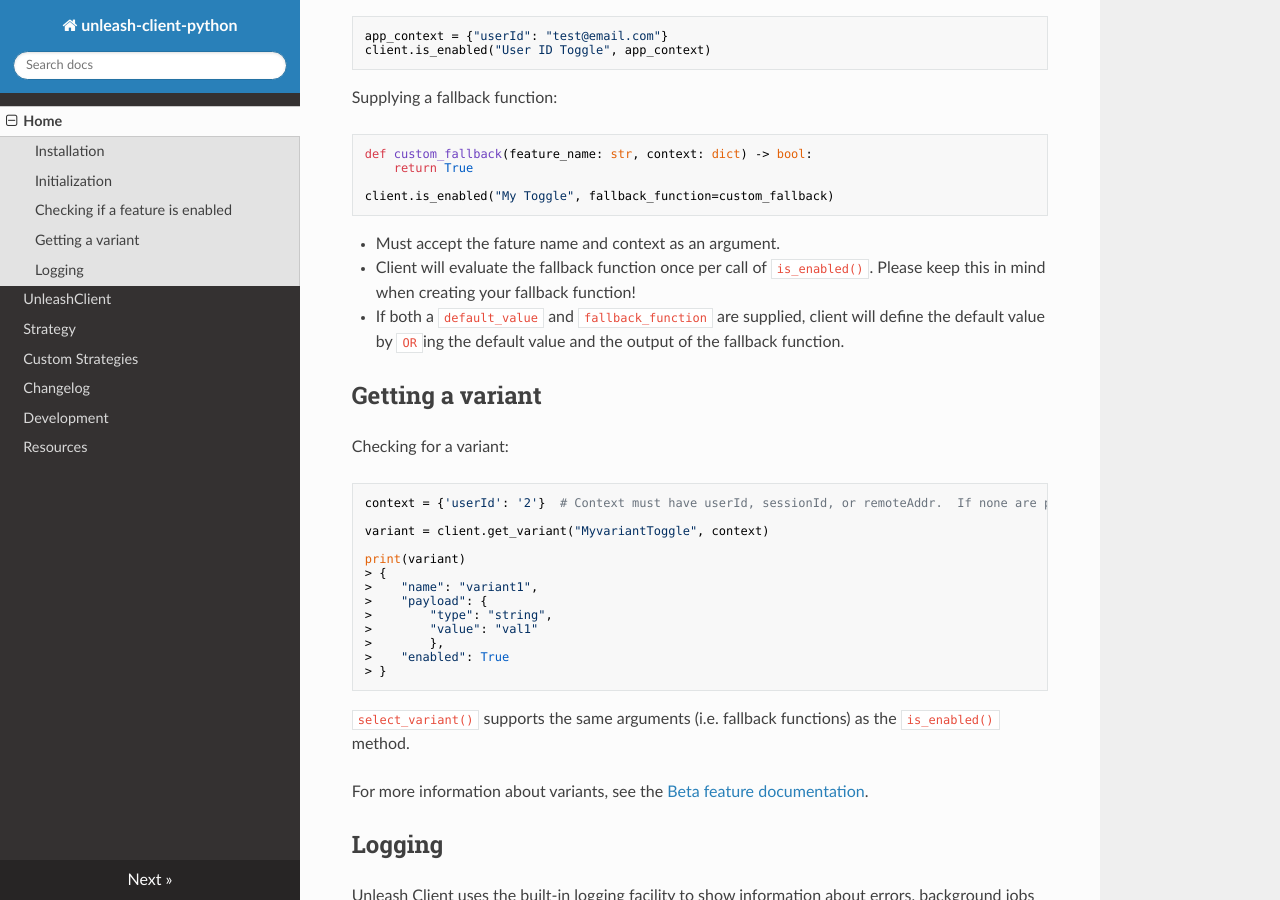
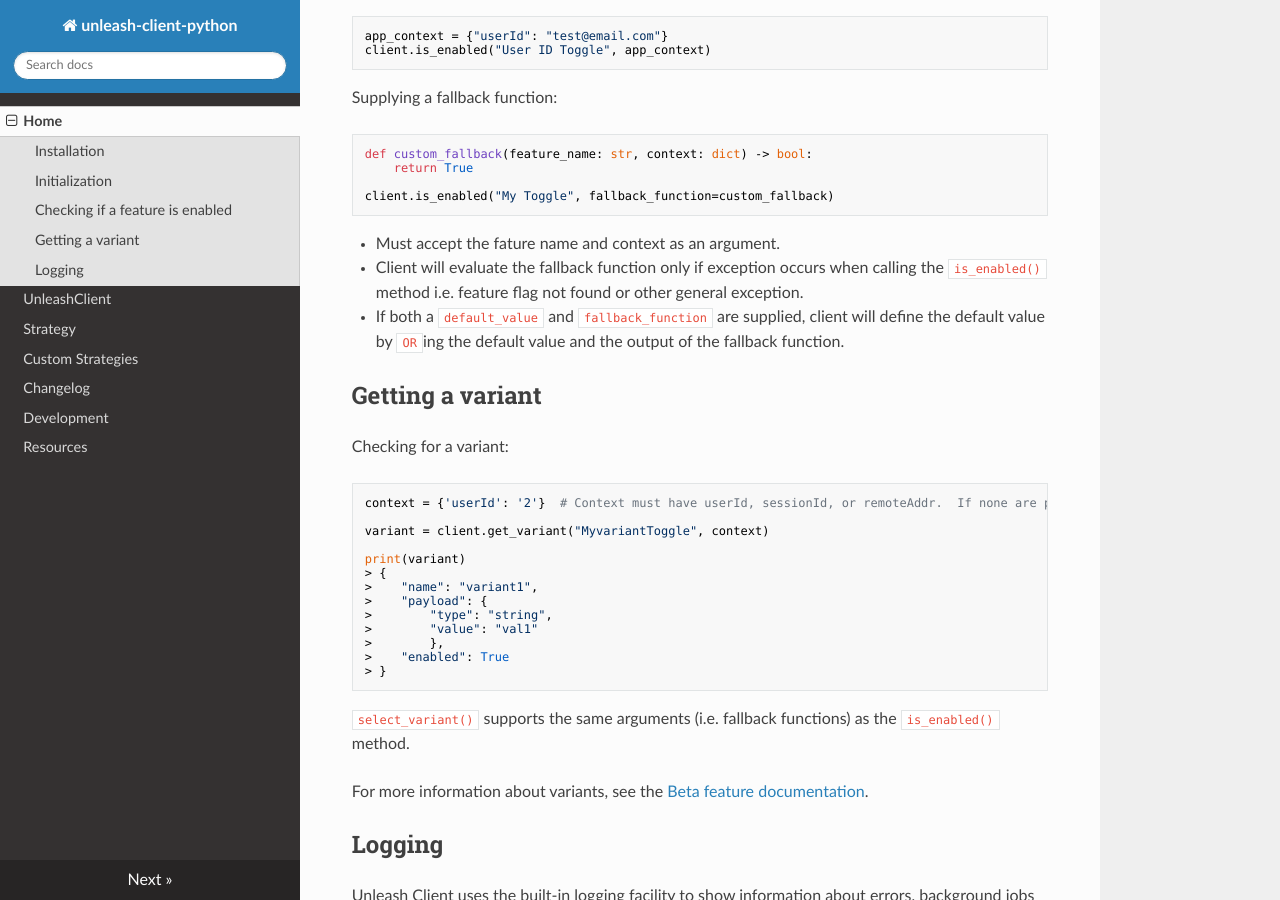
Before and after one commit to Unleash/unleash-client-python, an MkDocs documentation site: the page built from docs/index.md, in a window 1280 px wide and 900 px high, scrolled down 932 px. Built offline with MkDocs 1.6.1, drawn with Linux system fonts in a browser that asks for light colours; nearby versions of some CDN libraries.

Commit message:
Update documentation.

````diff
--- a/docs/index.md
+++ b/docs/index.md
@@ -50,7 +50,7 @@ client.is_enabled("My Toggle", fallback_function=custom_fallback)
 ```
 
 - Must accept the fature name and context as an argument.
-- Client will evaluate the fallback function once per call of `is_enabled()`.  Please keep this in mind when creating your fallback function!
+- Client will evaluate the fallback function only if exception occurs when calling the `is_enabled()` method i.e. feature flag not found or other general exception.
 - If both a `default_value` and `fallback_function` are supplied, client will define the default value by `OR`ing the default value and the output of the fallback function.
 
 ## Getting a variant
````
Also changed, not shown: README.md (+1 -1 lines).
